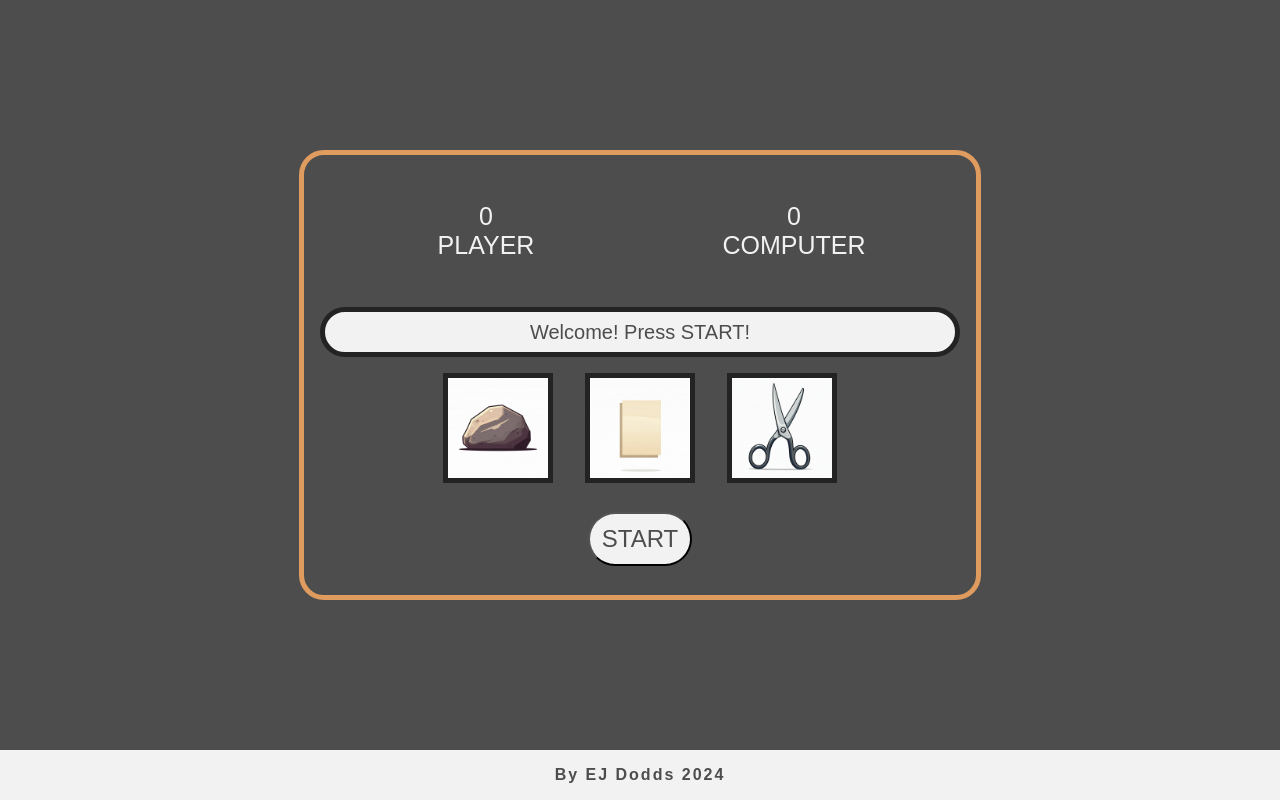
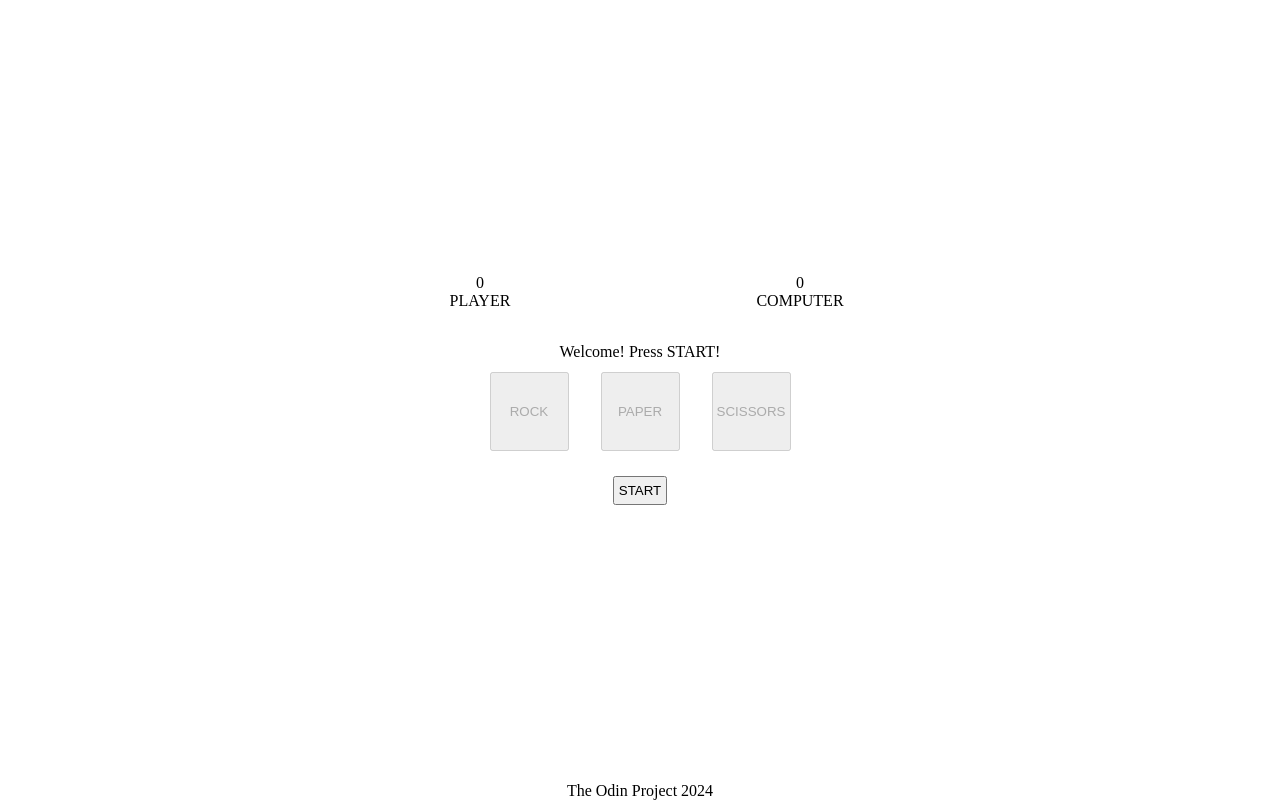
Before and after one commit to ejdodds/odin-rock-paper-scissors, a plain HTML site: page index.html in a window 1280 px wide. Drawn offline with Linux system fonts and the light colour scheme.

Commit message:
Revert "Add color and typography CSS style to the UI"
This reverts commit bc795b539c196c03fbb036e1417bbe4c958dbab8.

```diff
--- a/css/styles.css
+++ b/css/styles.css
@@ -6,23 +6,14 @@
   margin: 0;
 }
 
-
 body {
   height: 100vh;
   display: flex;
   flex-direction: column;
   align-items: center;
-  justify-content: space-between;
-  /* Color */
-  background-color: #4d4d4d;
-  color: #f2f2f2;
-  /* Typography */
-  font-family: sans-serif;
 }
 
-
 .container {
-  /* Alignment */
   flex: 1;
   display: flex;
   flex-direction: column;
@@ -30,19 +21,19 @@ body {
   align-items: center;
 }
 
+.container-main {
 
-.container-main {
-  /* Alignment */
-  min-width: 50vw;
+  width: 50vw;
+
   display: flex;
   flex-direction: column;
-  gap: 16px;
-  padding: 16px;
-  /* Color */
-  border: 5px solid #e09b5f;
-  border-radius: 25px;
+
 }
 
+.container-choices {
+  flex: 1;
+
+}
 
 .container-scoreBoard {
   display: flex;
@@ -50,60 +41,47 @@ body {
   align-items: center;
 }
 
-
 .scoreBoard {
   flex: 1;
+
   height: 10vh;
   display: flex;
+
   align-items: center;
   flex-wrap: wrap;
-  gap: 16px;
-  padding: 20px;
 }
+
 
 
 .scoreBoard-human,
 .scoreBoard-computer {
-  /* Alignment */
+
   display: flex;
   flex-direction: column;
   align-items: center;
   flex: 1;
-  /* Typography */
-  font-size: 25px;
 }
-
 
 .container-result {
   display: flex;
   justify-content: center;
 }
 
+.result {
 
-.result {
-  /* Alignment */
   height: 5vh;
   display: flex;
   justify-content: center;
   align-items: center;
   text-align: center;
   flex: 1;
-  /* Typography */
-  font-size: 20px;
-  /* Color */
-  background-color: #f2f2f2;
-  color: #4d4d4d;
-  border: 5px solid #232324;
-  border-radius: 25px;
 }
 
+.container-choices {
 
-.container-choices {
-  flex: 1;
   display: flex;
   justify-content: center;
 }
-
 
 .choices {
   display: flex;
@@ -112,25 +90,16 @@ body {
   gap: 32px;
   flex-wrap: wrap;
   flex: 1;
+  min-width: fit-content;
 }
 
-
 .choices button {
-  width: 100px;
-  height: 100px;
+  width: 75px;
+  height: 75px;
   display: flex;
   justify-content: center;
   align-items: center;
-  /* Color */
-  border: 5px solid #232324;
 }
-
-
-.small {
-  width: 100px;
-  height: 100px;
-}
-
 
 .container-options {
   display: flex;
@@ -141,6 +110,7 @@ body {
 
 
 .options {
+
   flex: 1;
   height: 10vh;
   display: flex;
@@ -148,29 +118,12 @@ body {
   align-items: center;
 }
 
-
 .options button {
-  width: 100px;
-  height: 50px;
-  /* Typograohy */
-  font-size: 24px;
-  /* Color */
-  background-color: #f2f2f2;
-  color: #4d4d4d;
-  border-radius: 5px solid #232324;
-  border-radius: 50px;
+  width: 50px;
+  height: 25px;
 }
 
 
 .footer {
   text-align: center;
-  width: 100vw;
-  padding: 16px;
-  /* Color */
-  background-color: #f2f2f2;
-  color: #4d4d4d;
-  /* Typography */
-  font-size: 16px;
-  font-weight: 700;
-  letter-spacing: 2px;
 }
--- a/index.html
+++ b/index.html
@@ -10,10 +10,8 @@
   <body>
     <div class="container">
       <div class="container-main">
-
         <div class="container-scoreBoard">
           <div class="scoreBoard">
-
             <div class="scoreBoard-human">
               <div class="humanScore">0</div>
               <div>PLAYER</div>
@@ -23,25 +21,18 @@
               <div class="computerScore">0</div>
               <div>COMPUTER</div>
             </div>
-
           </div>
         </div>
 
         <div class="container-result">
-
           <div class="result"></div>
-
         </div>
 
         <div class="container-choices">
           <div class="choices">
-
-            <button><img src="./img/img-rock.jpeg" class="small" id="rock"></button>
-
-            <button><img src="./img/img-paper.jpeg" class="small" id="paper"></button>
-
-            <button><img src="./img/img-scissors.jpeg" class="small" id="scissors"></button>
-
+            <button>ROCK</button>
+            <button>PAPER</button>
+            <button>SCISSORS</button>
           </div>
         </div>
 
@@ -52,12 +43,15 @@
             <button class="buttonReset">RESET</button>
           </div>
         </div>
+
+
+
       </div>
+
+    </div>
+    <div class="footer">
+          The Odin Project 2024
     </div>
 
-
-    <div class="footer">
-          <p>By EJ Dodds 2024</p>
-    </div>
   </body>
 </html>
--- a/js/script.js
+++ b/js/script.js
@@ -128,7 +128,7 @@ const choices = document.querySelectorAll(".choices button");
 choices.forEach(button => {
   button.addEventListener("click", event => {
     // Retrieves the choice button text
-    let choice = event.target.id;
+    let choice = event.target.textContent.toLowerCase();
     playRound(choice);
   })
 })
```
Also changed, not shown: img/img-paper.jpeg (deleted), img/img-rock.jpeg (deleted), img/img-scissors.jpeg (deleted).
